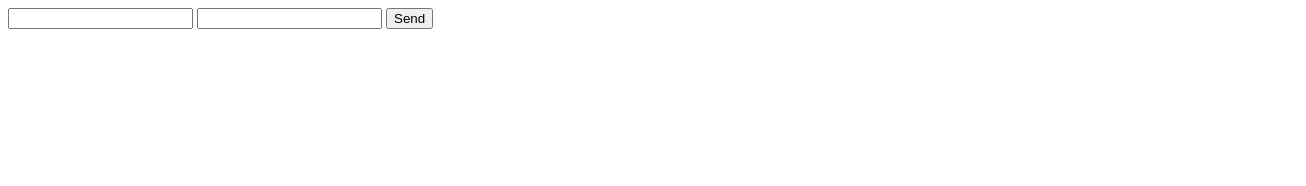
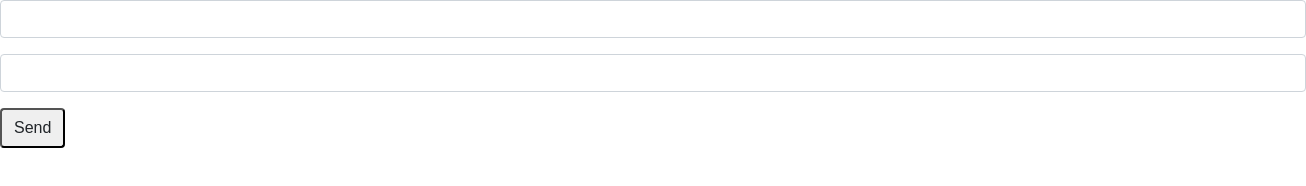
Before and after one commit to leinadcoder/validator, a plain HTML site: page demo/index.html in a window 1280 px wide. Shown: the whole page, 1306 px wide, since content can reach past the window. Drawn offline with Linux system fonts and the light colour scheme.

Commit message:
Add simple base styles

```diff
--- a/demo/index.html
+++ b/demo/index.html
@@ -6,6 +6,9 @@
     <title>Demo form</title>
     <link rel="stylesheet" href="../dist/validator.css">
     <script src="../dist/validator.js"></script>
+    <style>
+        html, body{ margin:0; padding:0;} h1, article{ text-align:center;} .container{ width: 80%; margin:0 auto;} .demo{ width:100%; display:flex; margin:2em 0;} .demo form{ width:60%; margin:0 auto; box-sizing:border-box;} label{ display:inline-block; margin-bottom:.5em;} input{ display:block; width:100%; padding:.375rem .75rem; font-size:1rem; font-weight:400; line-height:1.5; color:#495057; background-color:#fff; background-clip:padding-box; border:1px solid #ced4da; border-radius:.25rem; margin-bottom:1em; transition:border-color .15s ease-in-out,box-shadow .15s ease-in-out;} .btn{ float:right;} button{ display:inline-block; font-weight:400; color:#212529; text-align:center; vertical-align:middle; -webkit-user-select:none; -moz-user-select:none; -ms-user-select:none; user-select:none; padding:.375rem .75rem; font-size:1rem; line-height:1.5; border-radius:.25rem; cursor:pointer; transition:color .15s ease-in-out,background-color .15s ease-in-out,border-color .15s ease-in-out,box-shadow .15s ease-in-out;}
+    </style>
 </head>
 <body>
     <form class="contact-form">
```
